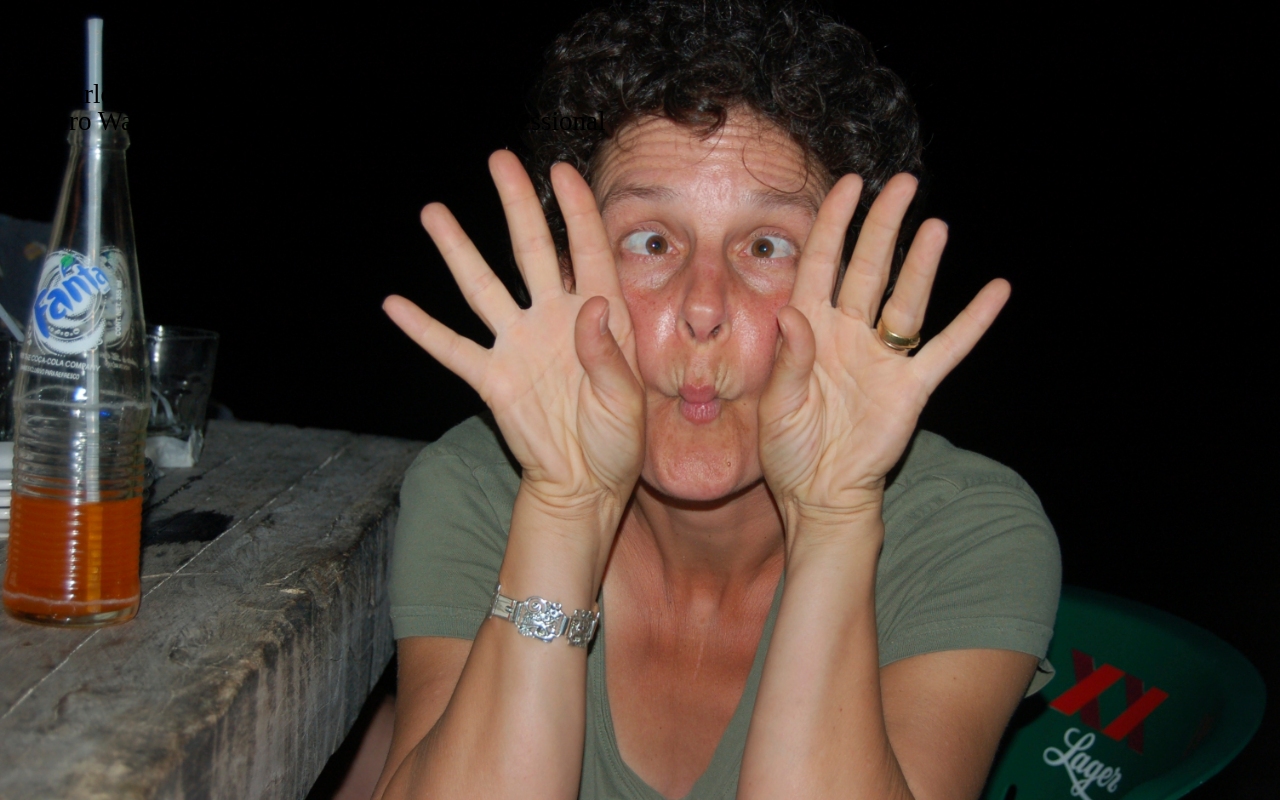
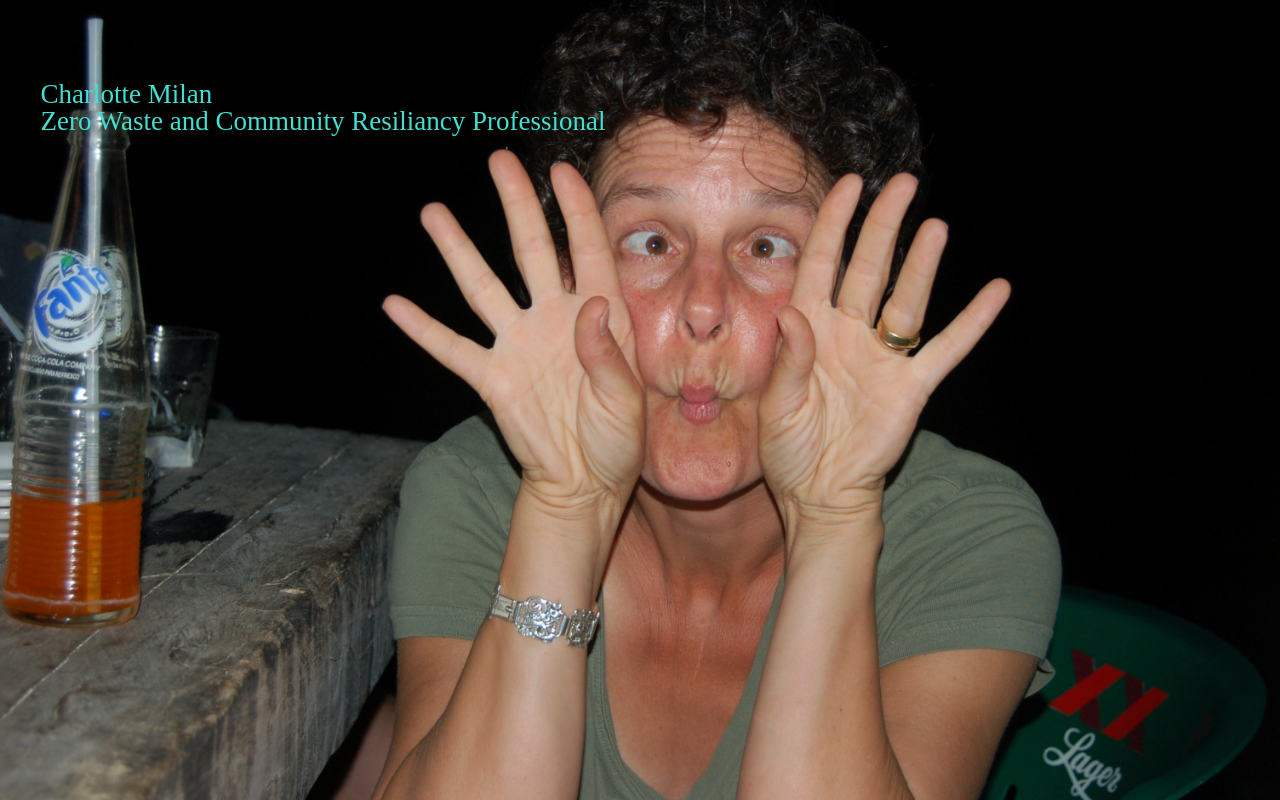
Before and after one commit to msdmil12/msdmil12.github.io, a plain HTML site: page index.html in a window 1280 px wide. Drawn offline with nearby package versions, Linux system fonts and the light colour scheme.

Commit message:
Update style.css

```diff
--- a/css/style.css
+++ b/css/style.css
@@ -9,12 +9,12 @@ html, body {
   background-repeat: no-repeat;
   background-position: center;
   background-size: cover;
-  text-color:#40E0D0;
+  color:#40E0D0;
 }
 
 html, CMtext {
   margin: 0;
   padding: 0;
   font-size: 27px;
-  text-color:#40E0D0;
+  color:#40E0D0;
 }
```
